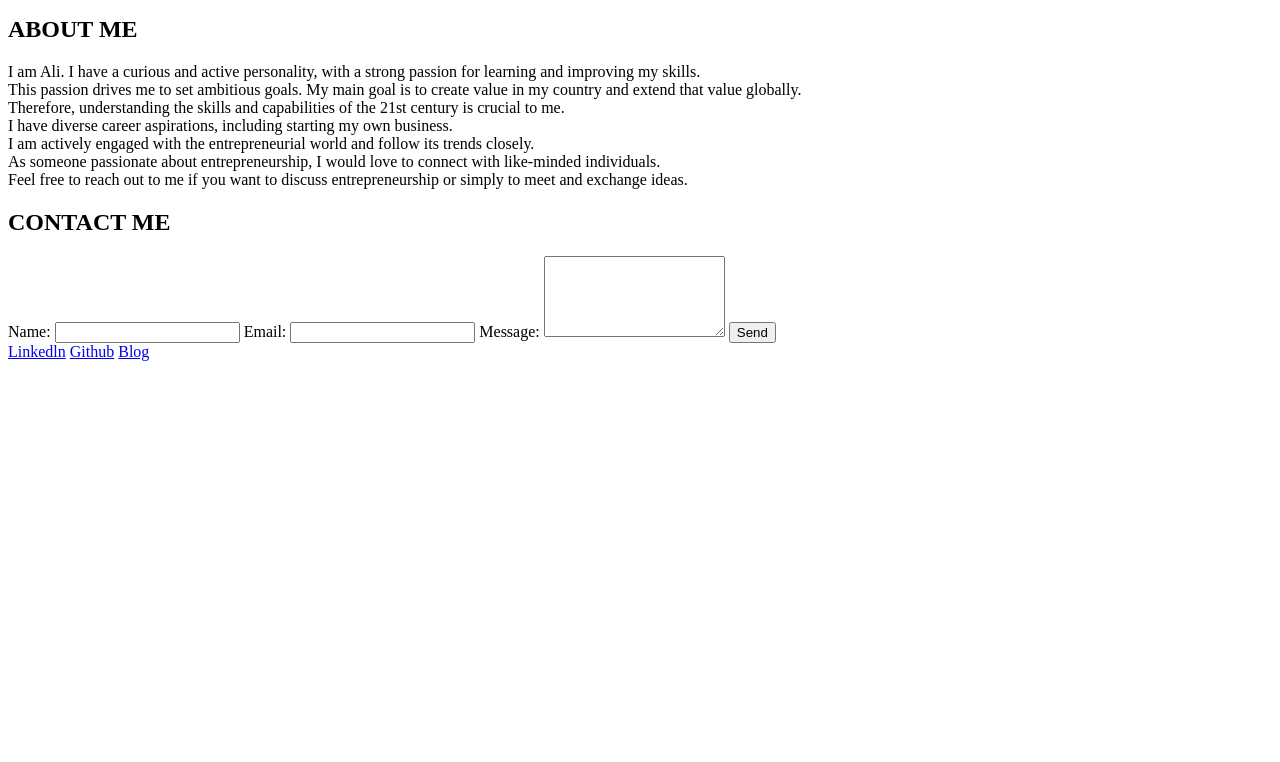
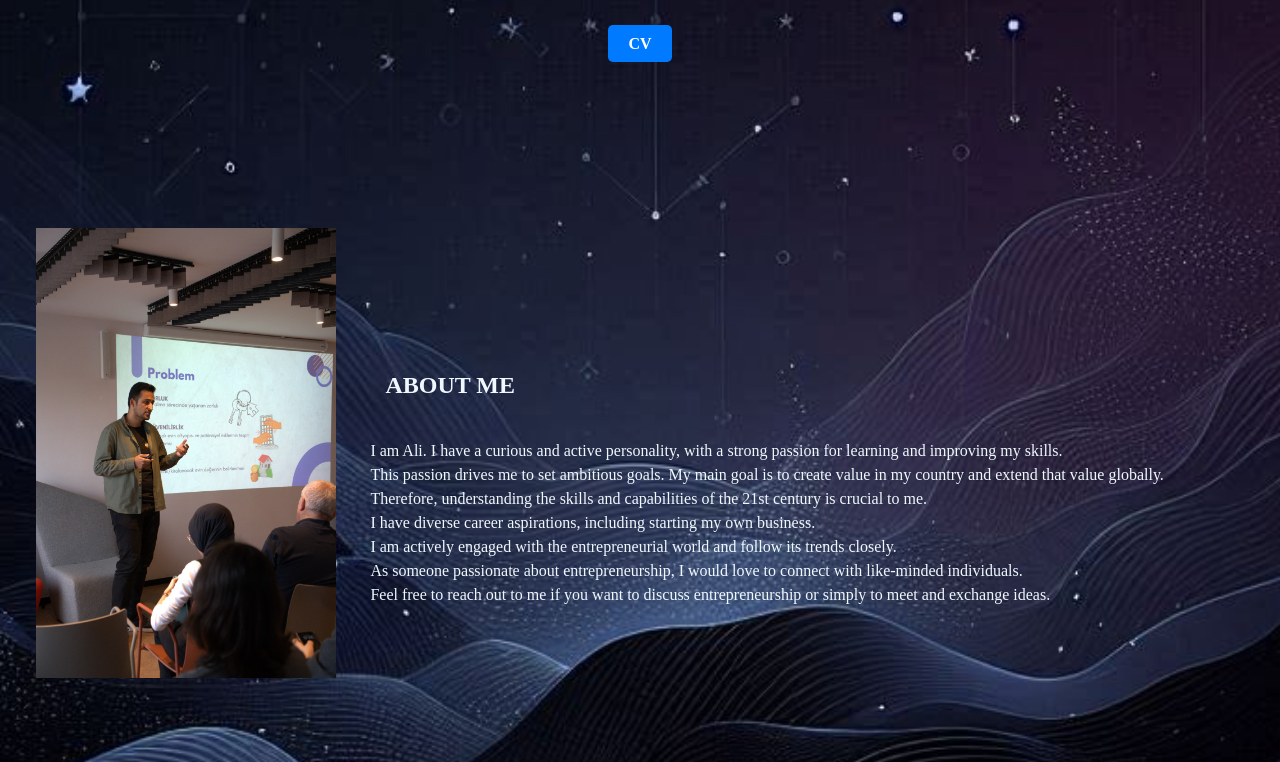
Before and after one commit to Ali-Demir58/Personal-Website, a website: page index.html in a window 1280 px wide. Shown: the part 479-1241 px from the top of the page. Before the commit the page ends 848 px from the top, so only its background shows below. Drawn offline with nearby package versions, Linux system fonts and the light colour scheme; files whose address does not match are found by name.

Commit message:
Update index.html

```diff
--- a/index.html
+++ b/index.html
@@ -4,8 +4,8 @@
     <meta charset="UTF-8">
     <meta name="viewport" content="width=device-width, initial-scale=1.0">
     <title>Ali Demir</title>
-    <link rel="stylesheet" href="web\style.css">
-    <link rel="stylesheet" href="web\node_modules\lightbox2\dist\css\lightbox.min.css">
+    <link rel="stylesheet" href="style.css">
+    <link rel="stylesheet" href="node_modules\lightbox2\dist\css\lightbox.min.css">
     <style>
         .lightboxOverlay {
             cursor: pointer;
@@ -29,10 +29,10 @@
                 <a href="https://github.com/Ali-Demir-58">
                     <i class="fa-brands fa-github"></i>&nbsp;&nbsp;github
                 </a>
-                <a href="web\html\home.html">
+                <a href="html\home.html">
                     <i class="fa-solid fa-house"></i>&nbsp;&nbsp;Home
                 </a>
-                <a href="web\html\Blog1.html">
+                <a href="html\Blog1.html">
                     <i class="fa-solid fa-blog"></i>&nbsp;&nbsp;Blog
                 </a>
             </div>
@@ -47,14 +47,14 @@
             <h1>ALİ DEMİR</h1>
             <p>alidemir200258@gmail.com</p>
             <div class="CV">
-                <h3><a href="web\Ali_Demir_cv.pdf">CV</a></h3>
+                <h3><a href="Ali_Demir_cv.pdf">CV</a></h3>
             </div>
         </div>
     </div>
 
     <div class="About">
-        <a href="web\images\Presentation1.jpg" data-lightbox="Me" data-title="My Profile">
-            <img src="web\images\Presentation1.jpg" height="450" class="Presentation1">
+        <a href="images\Presentation1.jpg" data-lightbox="Me" data-title="My Profile">
+            <img src="images\Presentation1.jpg" height="450" class="Presentation1">
         </a>
         <div class="AboutContainer">
             <h2>ABOUT ME</h2>
@@ -92,11 +92,11 @@
         <div class="BottomBarContainer">
             <a href="https://www.linkedin.com/in/alidemir58/">Linkedln</a>
             <a href="https://github.com/Ali-Demir-58">Github</a>
-            <a href="web\html\Blog1.html">Blog</a>
+            <a href="html\Blog1.html">Blog</a>
         </div>
     </div>
 
-    <script src="web\node_modules\lightbox2\dist\js\lightbox-plus-jquery.min.js"></script>
+    <script src="node_modules\lightbox2\dist\js\lightbox-plus-jquery.min.js"></script>
     <script>
         document.addEventListener('click', function(event) {
             if (event.target.classList.contains('lightboxOverlay')) {
```
